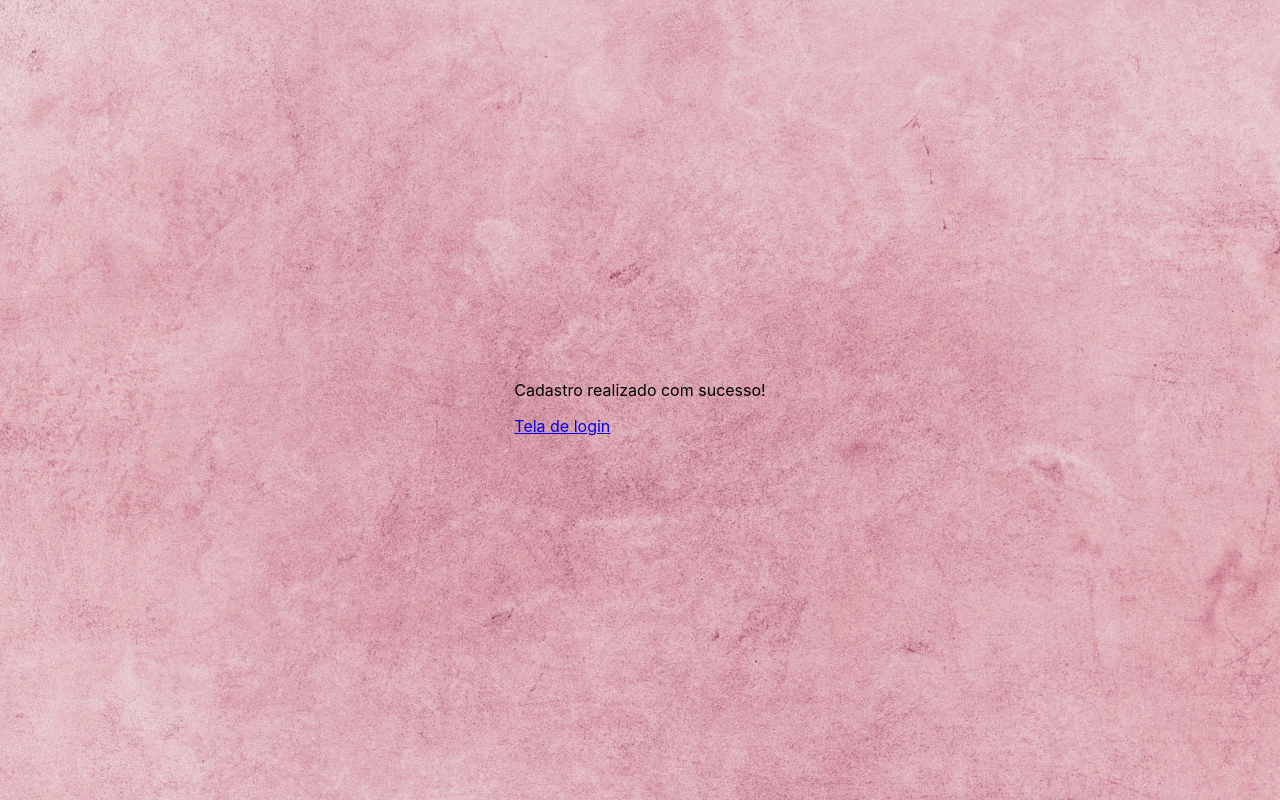
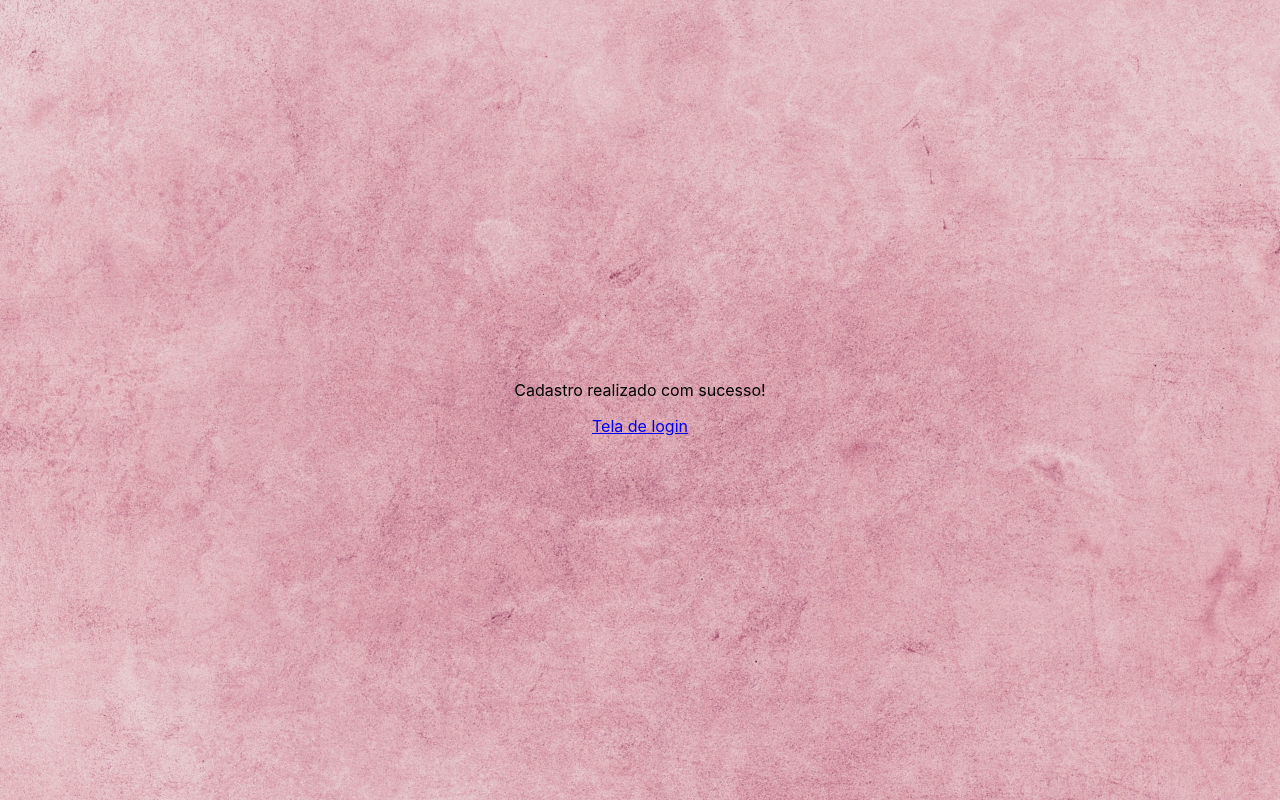
Before and after one commit to andrewsmatsubara/event-list-full-stack-project, a React (Create React App) app in the folder client/: page /registration/registration-result in a window 1280 px wide. Built offline with nearby package versions, Linux system fonts and the light colour scheme.

Commit message:
Center <a> inside RegistrationResult page

```diff
--- a/client/src/style/RegistrationResult.css
+++ b/client/src/style/RegistrationResult.css
@@ -8,3 +8,8 @@
   width: 100%;
   height: 100%;
 }
+
+.registration-result-page a {
+  display: flex;
+  justify-content: center;
+}
```
